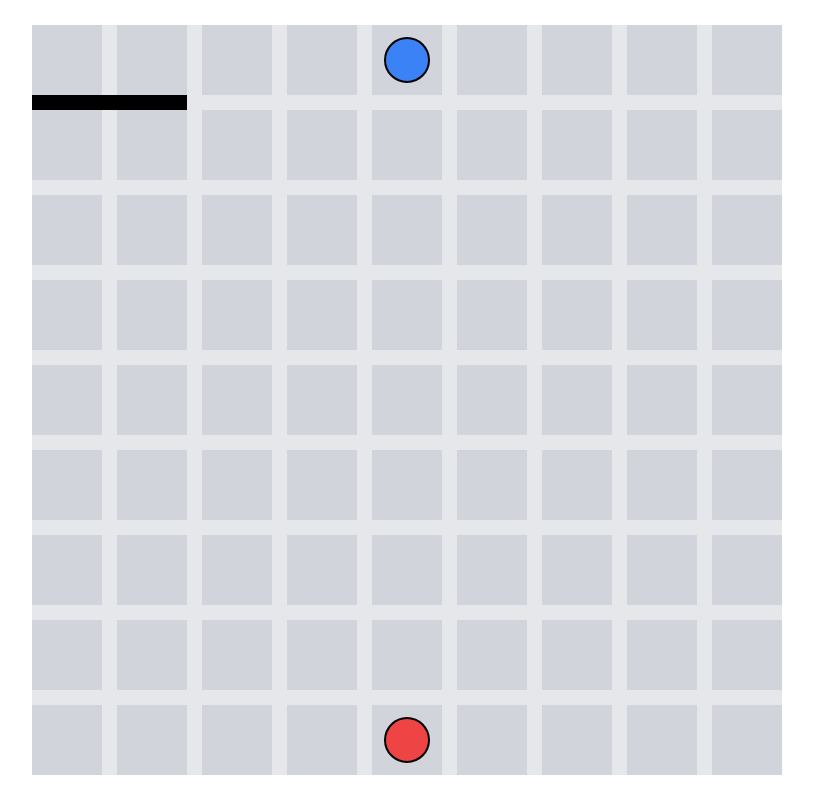
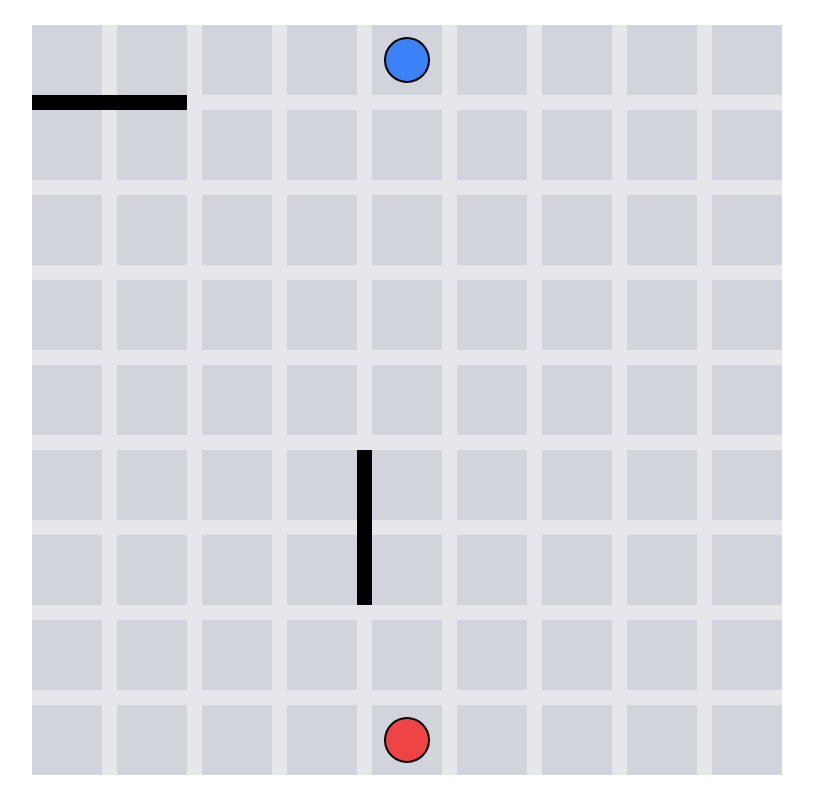
Before and after one commit to ethanmchls/cs428-quoridor, a React (Create React App) app in the folder app/: page / in a window 1280 px wide. Shown: the whole page, without its empty margins (233-1046 px from the left). Built offline with nearby package versions, Linux system fonts and the light colour scheme.

Commit message:
created array for handling wall placements that can be modified throughout the game

```diff
--- a/app/src/App.js
+++ b/app/src/App.js
@@ -6,7 +6,7 @@ import GameGrid from './GameGrid';
 function App() {
   var pawn1 = [0, 8];
   var pawn2 = [16, 8];
-  var walls = ["1-0", "1-1", "1-2"];
+  var walls = ["1-0", "1-1", "1-2", "10-7", "11-7", "12-7"];
   return (
     <div className="App">
       {/* <header className="App-header">
```
